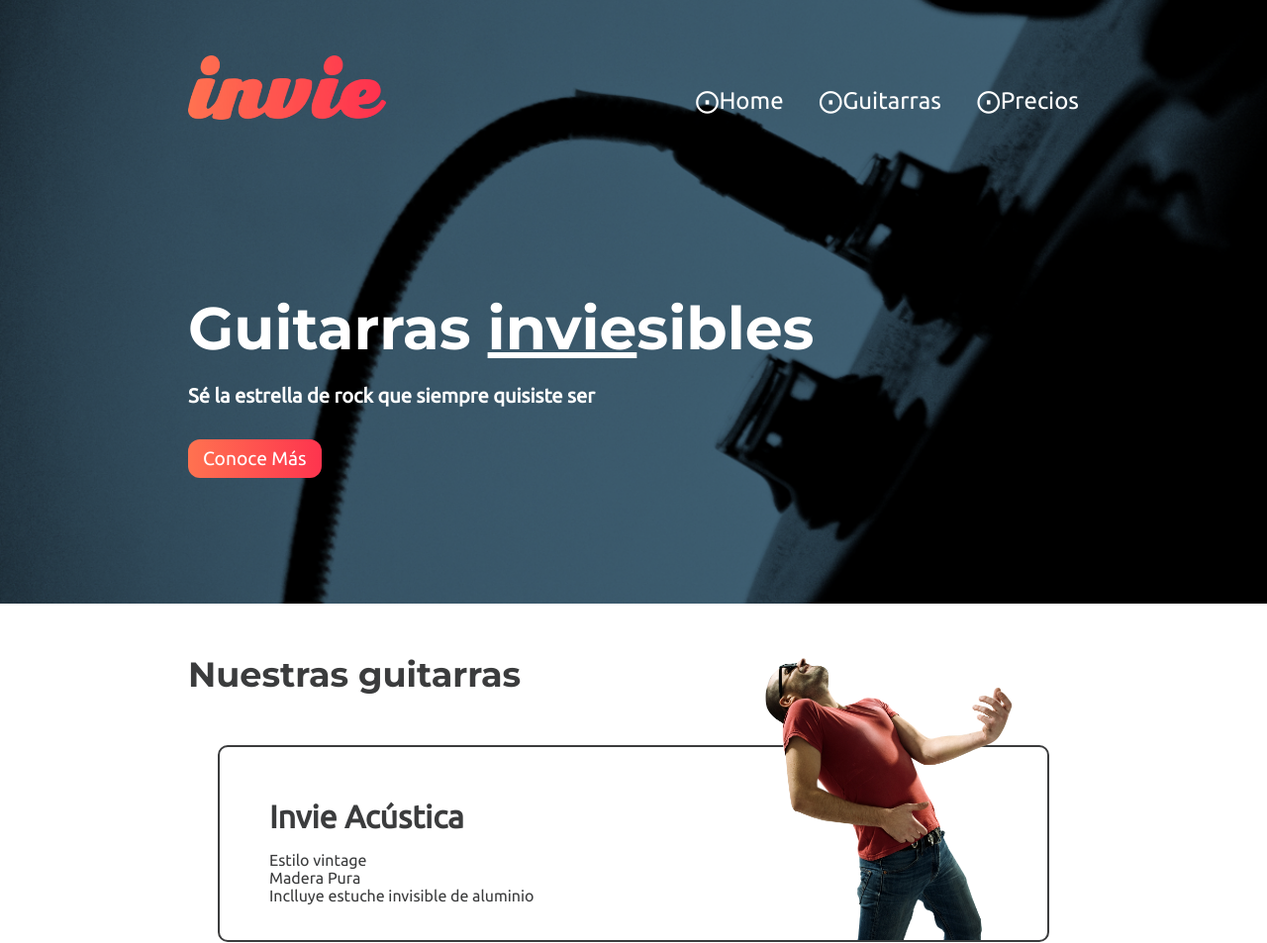
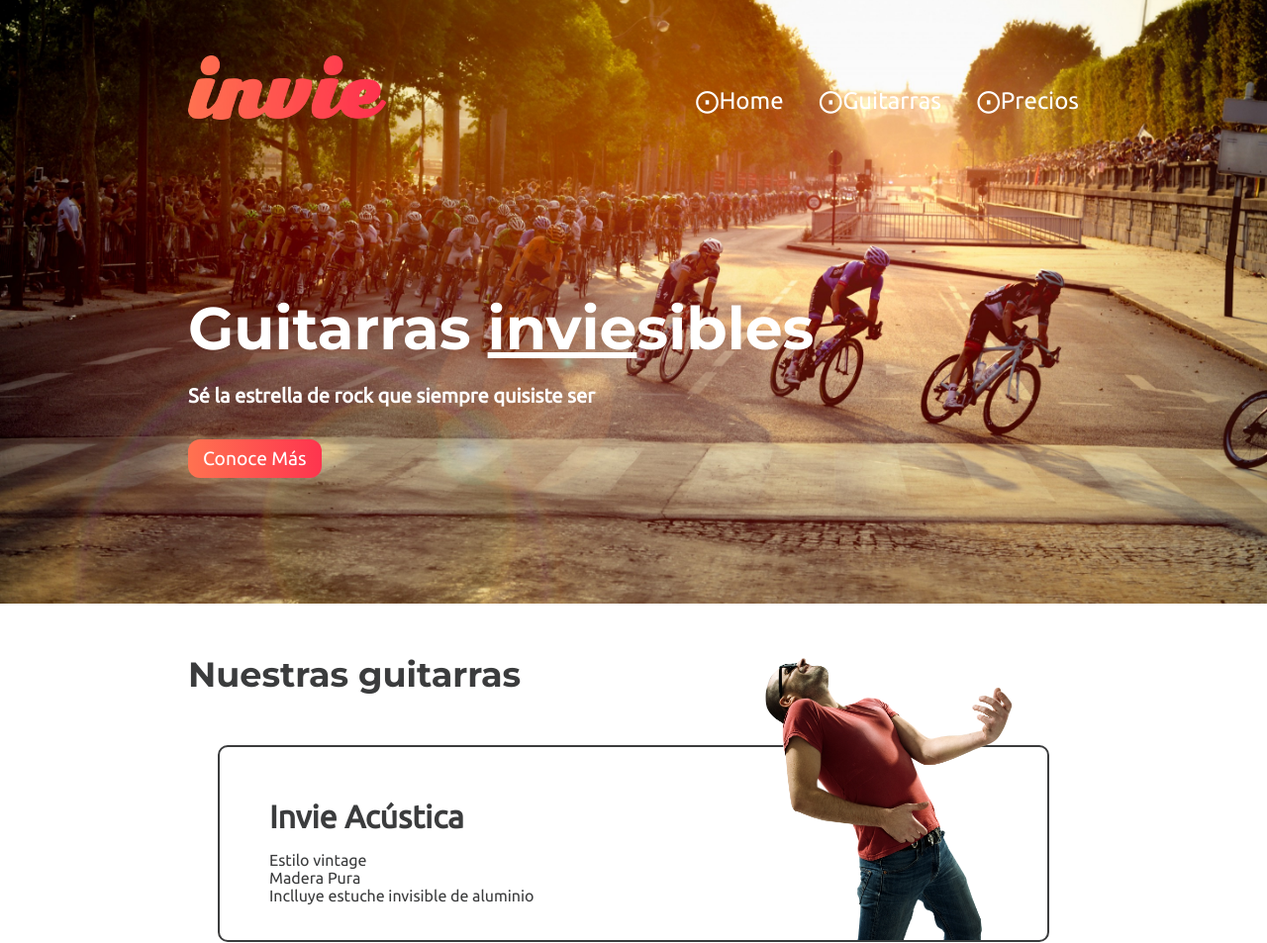
Before and after one commit to Narias1999/ROAD, a plain HTML site: page index.html in a window 1280 px wide. Shown: the top 953 px of the page at 99% size. Drawn offline with Linux system fonts and the light colour scheme.

Commit message:
Nuevo Background

```diff
--- a/css/estilos.css
+++ b/css/estilos.css
@@ -3,7 +3,7 @@ body{
 	font-family: 'Ubuntu', sans-serif;
 }
 .background{
-	background-image: url("../imagenes/background.png");
+	background-image: url("../imagenes/background.jpg");
 	background-repeat: no-repeat;
 	background-size: cover;
 	background-position: center;
```
Also changed, not shown: imagenes/background.jpg (added).
